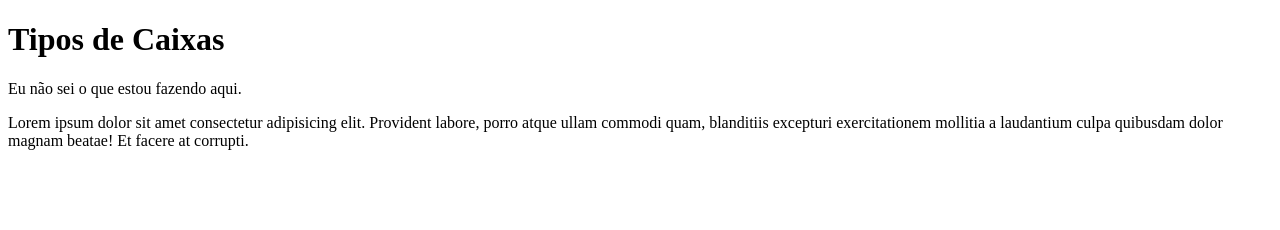
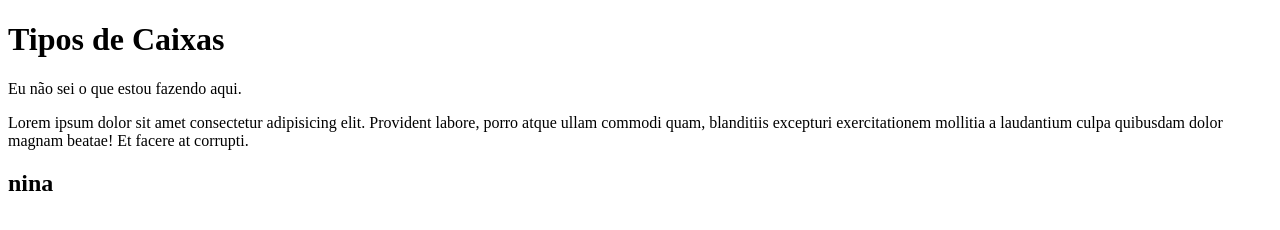
Before and after one commit to IAsaky/tipos-de-caixas, a plain HTML site: page index.html in a window 1280 px wide. Drawn offline with Linux system fonts and the light colour scheme.

Commit message:
adicionado uma segunda linha no html

```diff
--- a/index.html
+++ b/index.html
@@ -13,5 +13,7 @@
 
     <p>Lorem ipsum dolor sit amet consectetur adipisicing elit. Provident labore, porro atque ullam commodi quam, blanditiis excepturi exercitationem mollitia a laudantium culpa quibusdam dolor magnam beatae! Et facere at corrupti.</p>
 
+    <h2>nina</h2>
+
 </body>
 </html>
```
